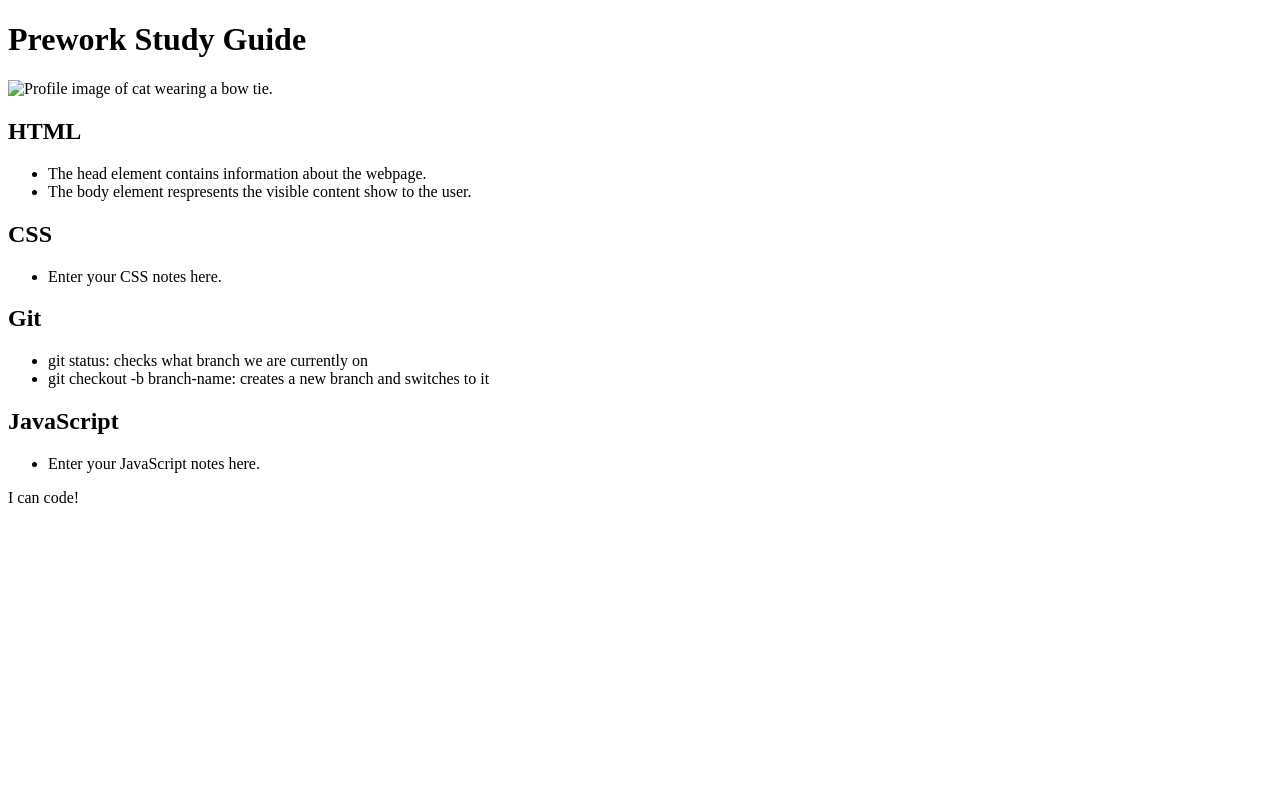
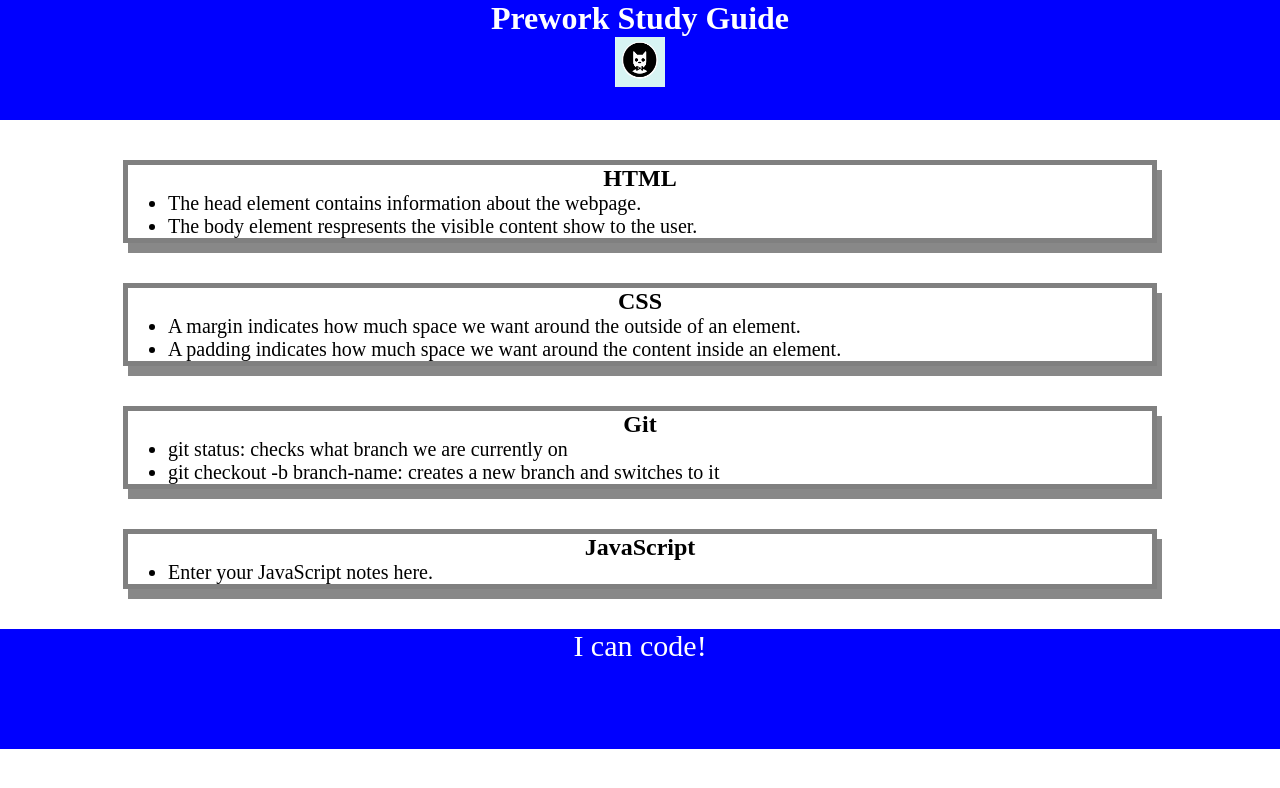
Before and after one commit to Tagne13/prework-study-guide-2, a plain HTML site: page index.html in a window 1280 px wide. Drawn offline with Linux system fonts and the light colour scheme.

Commit message:
added CSS to project

```diff
--- /dev/null
+++ b/assets2/style.css
@@ -0,0 +1,41 @@
+* {
+    margin: 0;
+    padding: 0;
+}
+
+header,
+footer {
+    width: 100%;
+    height: 120px;
+    background-color: blue;
+    color: white;
+}
+
+h1,
+h2 {
+    text-align: center;
+}
+img {
+    display: block;
+    height: 50px;
+    width: 50px;
+    margin-left: auto;
+    margin-right: auto;
+}
+
+ul {
+    padding-left: 40px;
+    font-size: 20px;
+}
+
+p {
+    text-align: center;
+    font-size: 30px;
+  }
+
+  .card {
+    width: 80%;
+    margin: 40px auto;
+    border: 5px solid gray;
+    box-shadow: 5px 10px #888888;
+  }
--- a/index.html
+++ b/index.html
@@ -4,6 +4,7 @@
     <meta charset="UTF-8" />
     <meta http-equiv="X-UA-Compatible" content="IE=edge" />
     <meta name="viewport" content="width=device-width, initial-scale=1.0" />
+    <link rel="stylesheet" href="./assets2/style.css">
     <title>Prework Study Guide</title>
   </head>
   <body>
@@ -22,7 +23,8 @@
       <section class="card" id="css-section">
         <h2>CSS</h2>
         <ul>
-          <li>Enter your CSS notes here.</li>
+          <li>A margin indicates how much space we want around the outside of an element.</li>
+          <li>A padding indicates how much space we want around the content inside an element.</li>
         </ul>
       </section>
       <section class="card" id="git-section">
```
Also changed, not shown: assets2/bowtie-cat.png (added).
